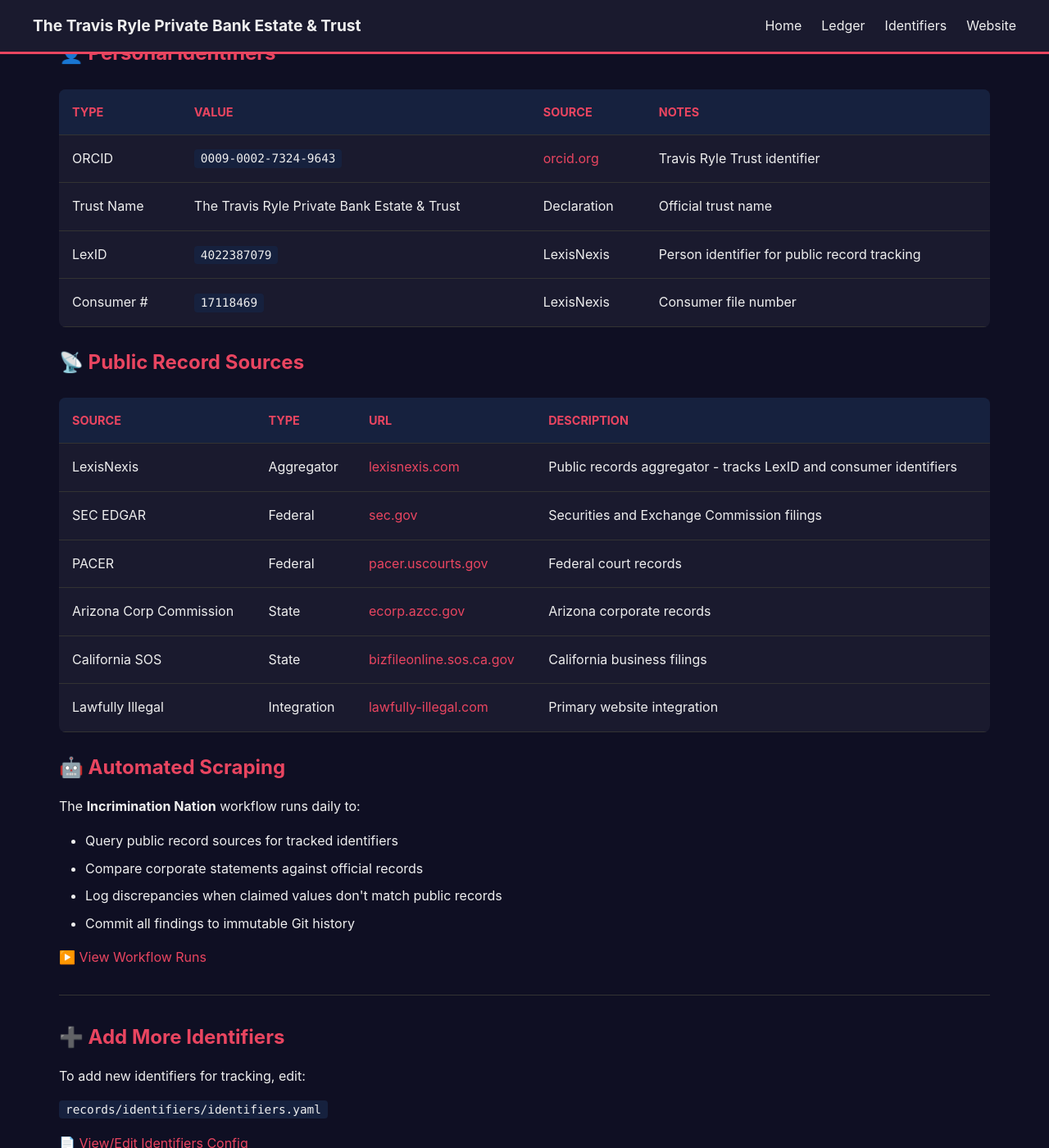
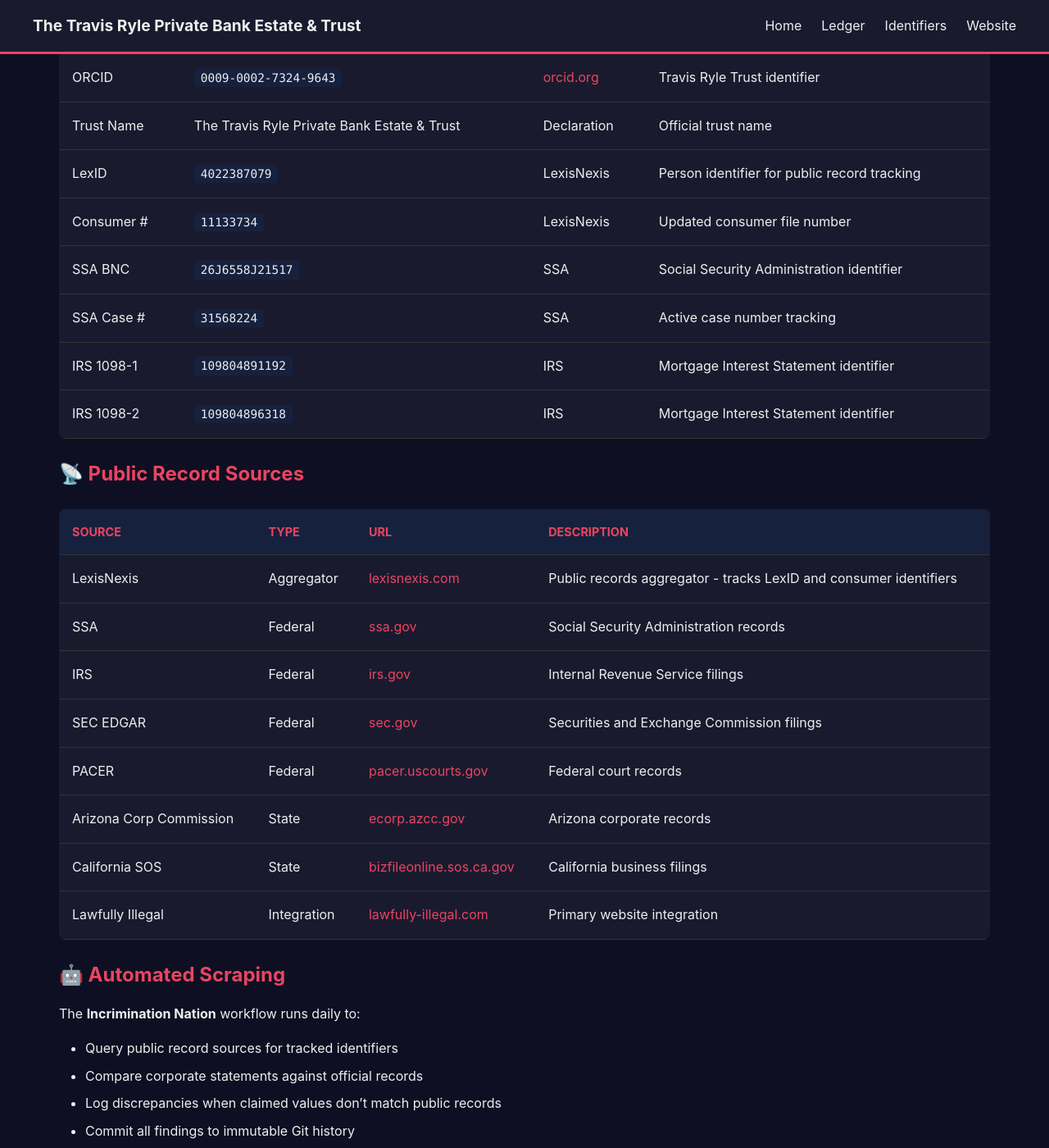
Before and after one commit to Travis-Ryle-Private-Bank-Estate-Trust/TravisRyleTrust, a Jekyll site: the page built from identifiers.md, in a window 1280 px wide and 1400 px high, scrolled down 472 px. Shown: the whole window at 82% size. Built offline with Jekyll 4.4.1, drawn with Linux system fonts in a browser that asks for light colours.

Commit message:
Update identifiers.md with new SSA, IRS, and LexisNexis identifiers from Grok session
Updated formatting and content structure in identifiers.md to enhance readability and organization.

```diff
--- a/identifiers.md
+++ b/identifiers.md
@@ -4,142 +4,55 @@
 permalink: /identifiers/
 ---
 
-<h1>🔑 Tracked Identifiers</h1>
-<p class="subtitle">Incrimination Nation - Public Record Tracking</p>
+# 🔑 Tracked Identifiers
 
-<div class="trust-info">
-  <h2>⚖️ About Incrimination Nation</h2>
-  <p>
-    This system tracks identifiers across public record sources to verify corporate statements.
-    All scraped data is stored in GitHub as an <strong>immutable, tamper-evident record</strong>.
-  </p>
-  <p>
-    <strong>Purpose:</strong> Force truth through public record verification. Corporations cannot hide —
-    Git history preserves everything.
-  </p>
-</div>
+Incrimination Nation - Public Record Tracking
 
-<h2>👤 Personal Identifiers</h2>
+## ⚖️ About Incrimination Nation
 
-<table>
-  <thead>
-    <tr>
-      <th>Type</th>
-      <th>Value</th>
-      <th>Source</th>
-      <th>Notes</th>
-    </tr>
-  </thead>
-  <tbody>
-    <tr>
-      <td>ORCID</td>
-      <td><code>0009-0002-7324-9643</code></td>
-      <td><a href="https://orcid.org/0009-0002-7324-9643" target="_blank">orcid.org</a></td>
-      <td>Travis Ryle Trust identifier</td>
-    </tr>
-    <tr>
-      <td>Trust Name</td>
-      <td>The Travis Ryle Private Bank Estate & Trust</td>
-      <td>Declaration</td>
-      <td>Official trust name</td>
-    </tr>
-    <tr>
-      <td>LexID</td>
-      <td><code>4022387079</code></td>
-      <td>LexisNexis</td>
-      <td>Person identifier for public record tracking</td>
-    </tr>
-    <tr>
-      <td>Consumer #</td>
-      <td><code>17118469</code></td>
-      <td>LexisNexis</td>
-      <td>Consumer file number</td>
-    </tr>
-  </tbody>
-</table>
+This system tracks identifiers across public record sources to verify corporate statements. All scraped data is stored in GitHub as an **immutable, tamper-evident record**.
 
-<h2>📡 Public Record Sources</h2>
+**Purpose:** Force truth through public record verification. Corporations cannot hide — Git history preserves everything.
 
-<table>
-  <thead>
-    <tr>
-      <th>Source</th>
-      <th>Type</th>
-      <th>URL</th>
-      <th>Description</th>
-    </tr>
-  </thead>
-  <tbody>
-    <tr>
-      <td>LexisNexis</td>
-      <td>Aggregator</td>
-      <td><a href="https://www.lexisnexis.com/" target="_blank">lexisnexis.com</a></td>
-      <td>Public records aggregator - tracks LexID and consumer identifiers</td>
-    </tr>
-    <tr>
-      <td>SEC EDGAR</td>
-      <td>Federal</td>
-      <td><a href="https://www.sec.gov/cgi-bin/browse-edgar" target="_blank">sec.gov</a></td>
-      <td>Securities and Exchange Commission filings</td>
-    </tr>
-    <tr>
-      <td>PACER</td>
-      <td>Federal</td>
-      <td><a href="https://pacer.uscourts.gov/" target="_blank">pacer.uscourts.gov</a></td>
-      <td>Federal court records</td>
-    </tr>
-    <tr>
-      <td>Arizona Corp Commission</td>
-      <td>State</td>
-      <td><a href="https://ecorp.azcc.gov/" target="_blank">ecorp.azcc.gov</a></td>
-      <td>Arizona corporate records</td>
-    </tr>
-    <tr>
-      <td>California SOS</td>
-      <td>State</td>
-      <td><a href="https://bizfileonline.sos.ca.gov/" target="_blank">bizfileonline.sos.ca.gov</a></td>
-      <td>California business filings</td>
-    </tr>
-    <tr>
-      <td>Lawfully Illegal</td>
-      <td>Integration</td>
-      <td><a href="https://www.lawfully-illegal.com/public-ledge" target="_blank">lawfully-illegal.com</a></td>
-      <td>Primary website integration</td>
-    </tr>
-  </tbody>
-</table>
+## 👤 Personal Identifiers
 
-<h2>🤖 Automated Scraping</h2>
+| Type | Value | Source | Notes |
+|---|---|---|---|
+| ORCID | `0009-0002-7324-9643` | [orcid.org](https://orcid.org/0009-0002-7324-9643) | Travis Ryle Trust identifier |
+| Trust Name | The Travis Ryle Private Bank Estate & Trust | Declaration | Official trust name |
+| LexID | `4022387079` | LexisNexis | Person identifier for public record tracking |
+| Consumer # | `11133734` | LexisNexis | Updated consumer file number |
+| SSA BNC | `26J6558J21517` | SSA | Social Security Administration identifier |
+| SSA Case # | `31568224` | SSA | Active case number tracking |
+| IRS 1098-1 | `109804891192` | IRS | Mortgage Interest Statement identifier |
+| IRS 1098-2 | `109804896318` | IRS | Mortgage Interest Statement identifier |
 
-<p>
-  The <strong>Incrimination Nation</strong> workflow runs daily to:
-</p>
+## 📡 Public Record Sources
 
-<ul>
-  <li>Query public record sources for tracked identifiers</li>
-  <li>Compare corporate statements against official records</li>
-  <li>Log discrepancies when claimed values don't match public records</li>
-  <li>Commit all findings to immutable Git history</li>
-</ul>
+| Source | Type | URL | Description |
+|---|---|---|---|
+| LexisNexis | Aggregator | [lexisnexis.com](https://www.lexisnexis.com/) | Public records aggregator - tracks LexID and consumer identifiers |
+| SSA | Federal | [ssa.gov](https://www.ssa.gov/) | Social Security Administration records |
+| IRS | Federal | [irs.gov](https://www.irs.gov/) | Internal Revenue Service filings |
+| SEC EDGAR | Federal | [sec.gov](https://www.sec.gov/cgi-bin/browse-edgar) | Securities and Exchange Commission filings |
+| PACER | Federal | [pacer.uscourts.gov](https://pacer.uscourts.gov/) | Federal court records |
+| Arizona Corp Commission | State | [ecorp.azcc.gov](https://ecorp.azcc.gov/) | Arizona corporate records |
+| California SOS | State | [bizfileonline.sos.ca.gov](https://bizfileonline.sos.ca.gov/) | California business filings |
+| Lawfully Illegal | Integration | [lawfully-illegal.com](https://www.lawfully-illegal.com/public-ledge) | Primary website integration |
 
-<p>
-  <a href="https://github.com/Travis-Ryle-Private-Bank-Estate-Trust/TravisRyleTrust/actions/workflows/incrimination-nation.yml" target="_blank">
-    ▶️ View Workflow Runs
-  </a>
-</p>
+## 🤖 Automated Scraping
 
-<hr>
+The **Incrimination Nation** workflow runs daily to:
+- Query public record sources for tracked identifiers
+- Compare corporate statements against official records
+- Log discrepancies when claimed values don't match public records
+- Commit all findings to immutable Git history
 
-<h2>➕ Add More Identifiers</h2>
+[▶️ View Workflow Runs](https://github.com/Travis-Ryle-Private-Bank-Estate-Trust/TravisRyleTrust/actions/workflows/incrimination-nation.yml)
 
-<p>
-  To add new identifiers for tracking, edit:
-</p>
+## ➕ Add More Identifiers
 
-<pre><code>records/identifiers/identifiers.yaml</code></pre>
+To add new identifiers for tracking, edit:
+`records/identifiers/identifiers.yaml`
 
-<p>
-  <a href="https://github.com/Travis-Ryle-Private-Bank-Estate-Trust/TravisRyleTrust/blob/main/records/identifiers/identifiers.yaml" target="_blank">
-    📄 View/Edit Identifiers Config
-  </a>
-</p>
+[📄 View/Edit Identifiers Config](https://github.com/Travis-Ryle-Private-Bank-Estate-Trust/TravisRyleTrust/blob/main/records/identifiers/identifiers.yaml)
```
